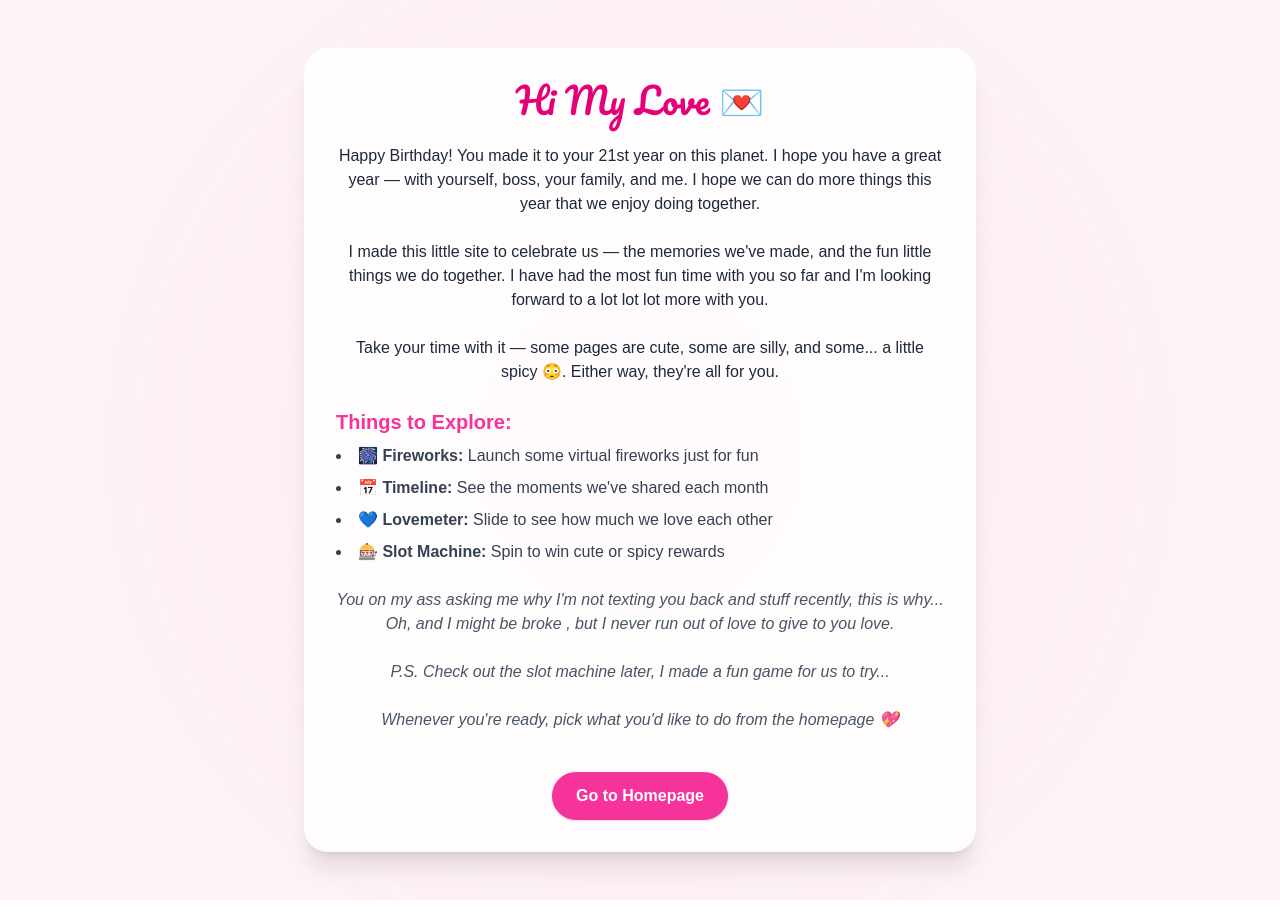
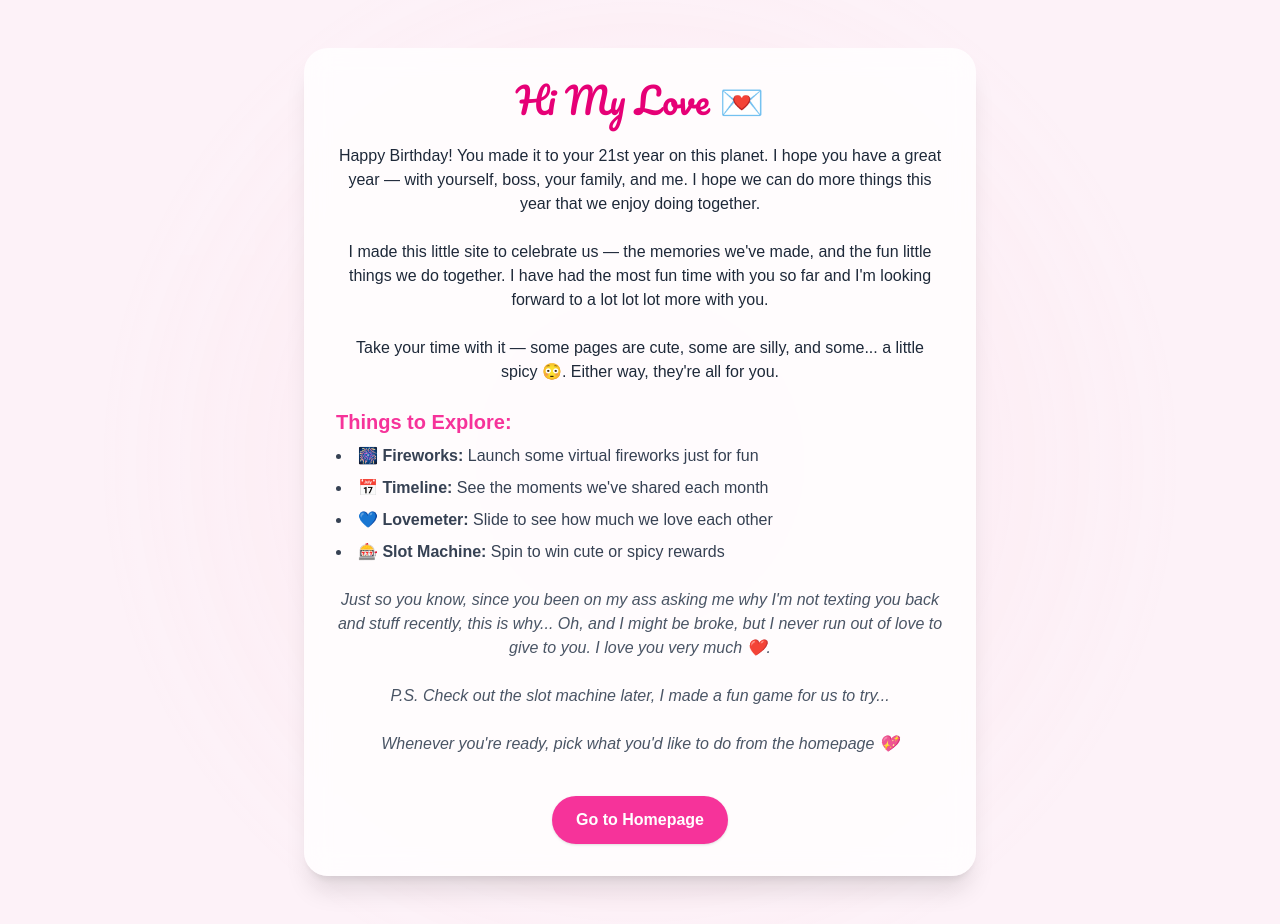
Before and after one commit to AnnabelsBoyfriend/baes-birthday, a Next.js app: page /letter in a window 1280 px wide. Before the commit the page ends 900 px from the top, so only its background shows below. Built offline with nearby package versions, Linux system fonts and the light colour scheme.

Commit message:
Update page.tsx

```diff
--- a/app/letter/page.tsx
+++ b/app/letter/page.tsx
@@ -35,8 +35,8 @@ export default function LetterPage() {
         </div>
 
         <p className="text-md text-gray-600 mt-6 italic">
-          You on my ass asking me why I'm not texting you back and stuff recently, this is why... Oh, and I might be broke
-          , but I never run out of love to give to you love.
+          Just so you know, since you been on my ass asking me why I'm not texting you back and stuff recently, this is why... Oh, and I might be broke,
+          but I never run out of love to give to you. I love you very much ❤️.
           <br />
           <br />
           P.S. Check out the slot machine later, I made a fun game for us to try...
```
